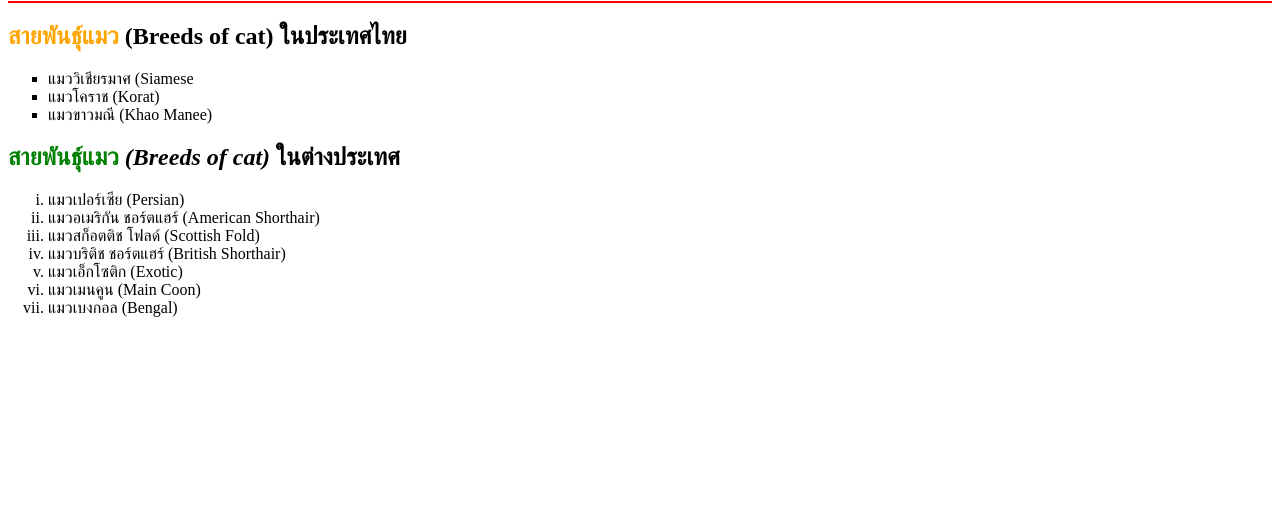
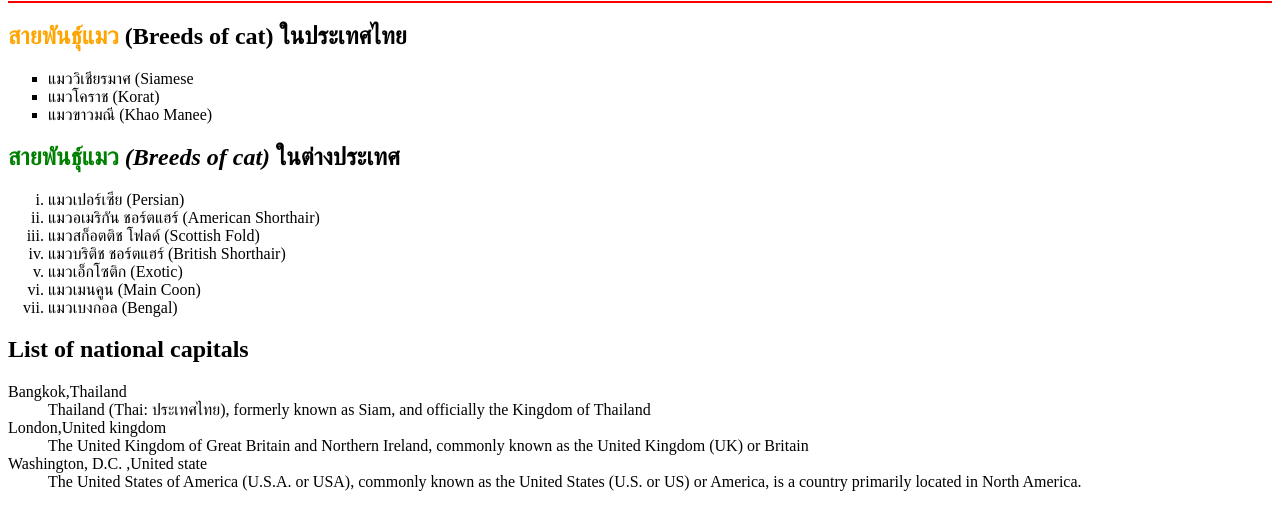
Before and after one commit to ChananthonTha/webdesign4, a plain HTML site: page index.html in a window 1280 px wide. Shown: the part 79-608 px from the top of the page. Drawn offline with Linux system fonts and the light colour scheme.

Commit message:
2nd Update

```diff
--- a/index.html
+++ b/index.html
@@ -28,5 +28,21 @@
             <li>แมวเมนคูน (Main Coon)</li>
             <li>แมวเบงกอล (Bengal)</li>
         </ol>
+
+        <h2>List of national capitals</h2>
+        <dl>
+            <dt>Bangkok,Thailand</dt>
+            <dd>Thailand (Thai: ประเทศไทย), formerly known as Siam,
+                and officially the Kingdom of Thailand</dd>
+
+            <dt>London,United kingdom</dt>
+            <dd>The United Kingdom of Great Britain and Northern Ireland,
+                commonly known as the United Kingdom (UK) or Britain</dd>
+
+            <dt>Washington, D.C. ,United state</dt>
+            <dd>The United States of America (U.S.A. or USA),
+                commonly known as the United States (U.S. or US) or America,
+                is a country primarily located in North America.</dd>
+        </dl>
     </body>
 </html>
```
